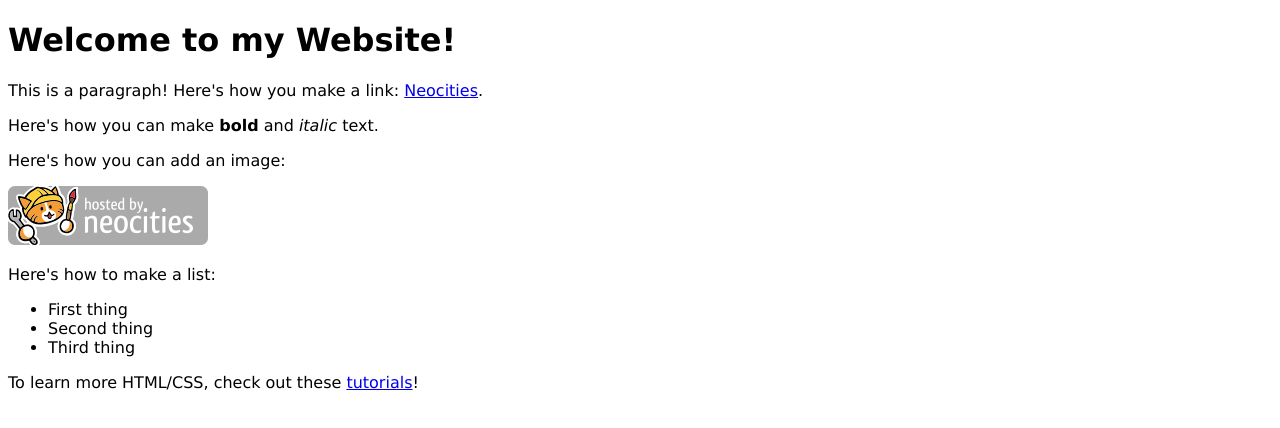
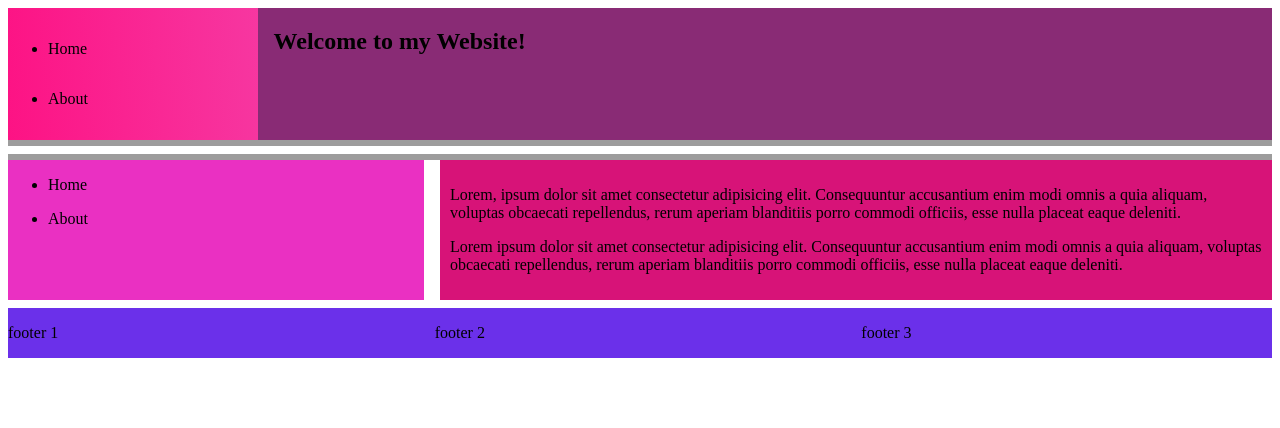
Before and after one commit to outerspaceraccoon/webangels, a plain HTML site: page index.html in a window 1280 px wide. Drawn offline with Linux system fonts and the light colour scheme.

Commit message:
borrador base web

```diff
--- a/index.html
+++ b/index.html
@@ -1,32 +1,69 @@
 <!DOCTYPE html>
 <html>
-  <head>
-    <meta charset="UTF-8">
-    <meta name="viewport" content="width=device-width, initial-scale=1.0">
-    <title>The web site of webangels</title>
-    <!-- The style.css file allows you to change the look of your web pages.
-         If you include the next line in all your web pages, they will all share the same look.
-         This makes it easier to make new pages for your site. -->
-    <link href="/style.css" rel="stylesheet" type="text/css" media="all">
-  </head>
-  <body>
-    <h1>Welcome to my Website!</h1>
+	<head>
+		<meta charset="UTF-8" />
+		<title>Web</title>
+		<meta name="viewport" content="width=device-width, initial-scale=1" />
+		<link href="/style.css" rel="stylesheet" type="text/css" media="all" />
+	</head>
+	<body>
+		<div class="layout">
+			<!-- header -->
+			<section class="header">
+				<div class="header-layout">
+					<div class="background-gradient">
+						<ul class="container-flex">
+							<li><p>Home</p></li>
+							<li><p>About</p></li>
+						</ul>
+					</div>
 
-    <p>This is a paragraph! Here's how you make a link: <a href="https://neocities.org">Neocities</a>.</p>
+					<h1 class="title">Welcome to my Website!</h1>
+				</div>
+				<div class="gap"></div>
+			</section>
 
-    <p>Here's how you can make <strong>bold</strong> and <em>italic</em> text.</p>
+			<!-- main -->
+			<section class="main">
+				<div class="gap"></div>
 
-    <p>Here's how you can add an image:</p>
-    <img src="/neocities.png">
+				<div class="sidebar-layout">
+					<!-- sidebar -->
+					<section class="sidebar">
+						<ul>
+							<li><p>Home</p></li>
+							<li><p>About</p></li>
+						</ul>
+					</section>
+					<!-- main-content -->
+					<section class="main-content">
+						<div class="container-flex ">
+							<div class="item">
+								<p>
+									Lorem, ipsum dolor sit amet consectetur adipisicing elit. Consequuntur accusantium enim modi omnis a quia aliquam, voluptas obcaecati repellendus, rerum aperiam blanditiis porro commodi officiis, esse nulla placeat eaque deleniti.
+								</p>
 
-    <p>Here's how to make a list:</p>
+								<p>
+									Lorem ipsum dolor sit amet consectetur adipisicing elit. Consequuntur accusantium enim modi omnis a quia aliquam, voluptas obcaecati repellendus, rerum aperiam blanditiis porro commodi officiis, esse nulla placeat eaque deleniti.
+								</p>
+							</div>
+						</div>
+					</section>
+				</div>
+			</section>
 
-    <ul>
-      <li>First thing</li>
-      <li>Second thing</li>
-      <li>Third thing</li>
-    </ul>
-
-    <p>To learn more HTML/CSS, check out these <a href="https://neocities.org/tutorials">tutorials</a>!</p>
-  </body>
+			<!-- footer -->
+			<section class="footer">
+				<div class="footer-grow">
+					<p>footer 1</p>
+				</div>
+				<div class="footer-grow">
+					<p>footer 2</p>
+				</div>
+				<div class="footer-grow">
+					<p>footer 3</p>
+				</div>
+			</section>
+		</div>
+	</body>
 </html>
--- a/style.css
+++ b/style.css
@@ -1,9 +1,151 @@
-/* CSS is how you can add style to your website, such as colors, fonts, and positioning of your
-   HTML content. To learn how to do something, just try searching Google for questions like
-   "how to change link color." */
+
 
 body {
-  background-color: white;
-  color: black;
-  font-family: Verdana;
+	border: 0px;
+	padding: 0px;
+	/* background-color: rgb(137, 43, 117); */
+	color: black;
+	/* font-family: Verdana;   */
+	/* background-image: url('gunbg.gif'), linear-gradient(to bottom, #ab1616, #e6f53c);
+	background-size: cover, cover;
+	background-repeat: no-repeat;
+	background-position: center center;
+	background-attachment: fixed;
+	background-blend-mode: overlay; */
+
 }
+/* main page layout */
+.layout {
+	width: 100%;
+
+	display: grid;
+	grid:
+		"header" auto
+		"main" 1fr
+		"footer" auto
+		/ 1fr;
+	gap: 8px;
+}
+
+.header {
+	grid-area: header;
+}
+.main {
+	grid-area: main;
+}
+.footer {
+	grid-area: footer;
+}
+
+.header-layout {
+	display: grid;
+	grid-template-columns: 1fr 4fr;
+	grid-template-rows: 1fr;
+	grid-column-gap: 1rem;
+	grid-row-gap: 1rem;
+	background-color: rgb(137, 43, 117);
+}
+
+/* body sidebar content */
+.sidebar-layout {
+  width: 100%;
+  display: grid;
+  grid:
+    "sidebar main-content" 1fr
+    / 1fr 2fr;
+  gap: 1rem;
+}
+
+.gap {
+	border: 3px solid #9d9c9c;
+}
+
+.sidebar {
+	grid-area: sidebar;
+	background-color: rgb(234, 48, 194);
+}
+.main-content {
+	grid-area: main-content;
+	background-color: rgb(215, 19, 120);
+}
+
+/* footer */
+.footer {
+		width: 100%;
+		display: flex;
+		gap: 16px;
+		background-color: rgb(107, 48, 234);
+	}
+	.footer-grow {
+		flex-grow: 1;
+	}
+/*  */
+
+.background-gradient {
+	background-image: linear-gradient(85deg, #ff067a, #e696ec);
+	background-size: 400% 400%;
+	animation: gradient 5s ease infinite;
+}
+
+/* animation */
+
+@keyframes gradient {
+	0% {
+		background-position: 10% 50%;
+	}
+	50% {
+		background-position: 100% 50%;
+	}
+	100% {
+		background-position: 0% 50%;
+	}
+}
+
+.gif-background {
+	background-image: url("gunbg.gif"),
+		linear-gradient(to bottom, #f0f0f0, #c0c0c0);
+	background-size: cover, cover;
+	background-repeat: no-repeat;
+	background-position: center center;
+	background-attachment: fixed;
+	background-blend-mode: overlay;
+}
+
+/* grid */
+.container-grid {
+	display: grid;
+	grid-template-columns: repeat(auto-fit, minmax(200px, 1fr));
+	grid-gap: 20px;
+}
+
+.contenedor-grid-2 {
+	display: grid;
+	grid-template-rows: auto 1fr; /* La primera fila es auto y la segunda ocupa el resto */
+	grid-gap: 10px;
+}
+
+.items-grid {
+	display: grid;
+	grid-template-columns: repeat(auto-fit, minmax(200px, 1fr));
+	grid-gap: 10px;
+}
+/* flex */
+.container-flex {
+	display: flex;
+	flex-wrap: wrap; /* Permite que los elementos se envuelvan */
+	flex-direction: column; /* Establecemos una dirección de columna por defecto */
+}
+.title {
+	flex: 0 1 auto; /* Ocupa el espacio necesario y no crece ni se encoge */
+}
+
+.items {
+	display: flex;
+	flex-wrap: wrap; /* Permite que los items se envuelvan si no hay espacio */
+	justify-content: space-between; /* Distribuye los items uniformemente */
+}
+
+.item {
+	flex: 1; /* Cada item ocupará el espacio disponible */
+	padding: 10px;
+}
```
Also changed, not shown: 1 other file.
